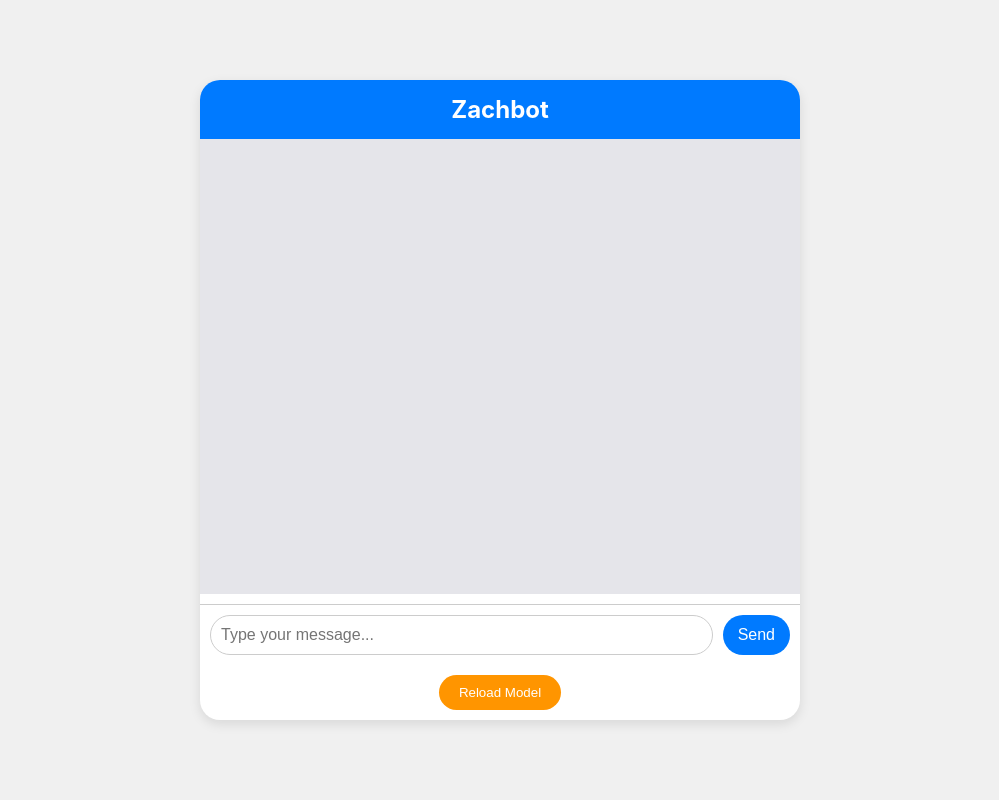
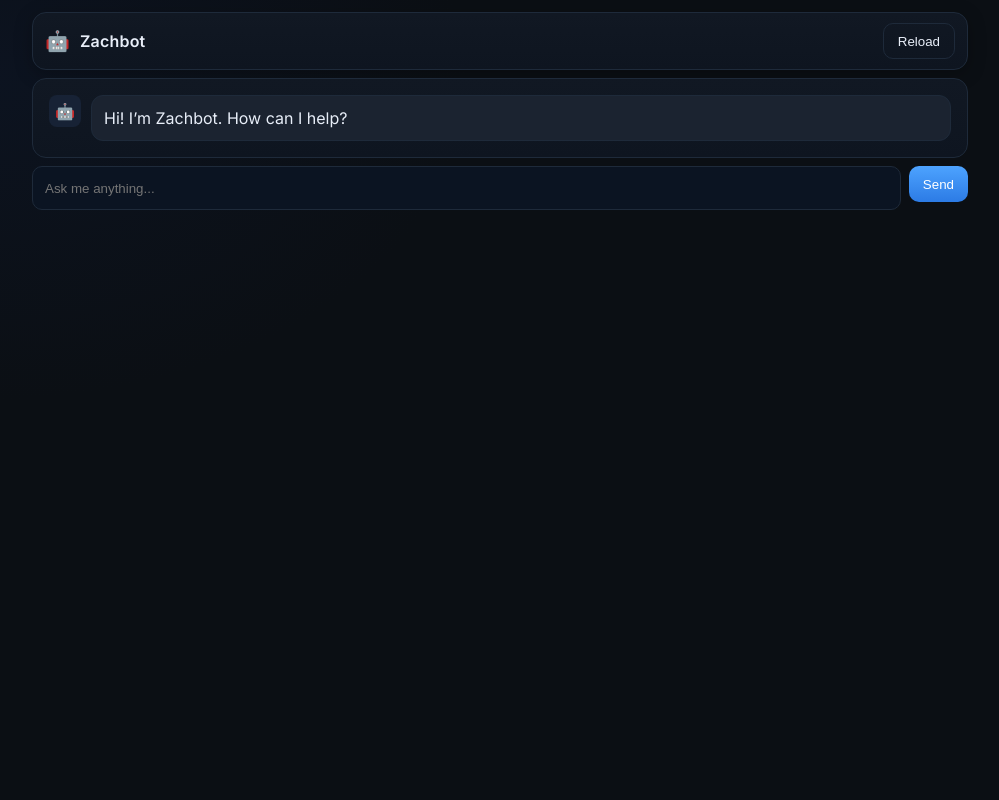
Before and after one commit to partofaplan/ai_sandbox, a Python web app: template go_webapp/templates/index.html in a window 1280 px wide. Shown: the whole page, without its empty margins (140-1139 px from the left). Run offline with Jinja, Linux system fonts and the light colour scheme; the template is opened without the code that fills it, so the values that code supplies are empty.

Commit message:
Updated zachbot go

```diff
--- a/go_webapp/static/css/style.css
+++ b/go_webapp/static/css/style.css
@@ -1,127 +1,172 @@
-/* Messages App Inspired Chat UI */
+/* Modern, sleek chat UI */
+:root {
+  --bg: #0b0f14;
+  --panel: #111823;
+  --panel-2: #0e1520;
+  --text: #e8eef8;
+  --muted: #9fb0c3;
+  --primary: #4da3ff;
+  --primary-strong: #2c7be5;
+  --bot: #1b2330;
+  --user: #1d3652;
+  --border: #1e2a3a;
+  --success: #22c55e;
+  --error: #ef4444;
+}
+
+* { box-sizing: border-box; }
+
+html, body { height: 100%; }
 
 body {
-    font-family: -apple-system, BlinkMacSystemFont, 'Segoe UI', Roboto, Helvetica, Arial, sans-serif;
-    background-color: #f0f0f0;
-    margin: 0;
-    padding: 0;
-    display: flex;
-    justify-content: center;
-    align-items: center;
-    height: 100vh;
+  margin: 0;
+  padding: 0;
+  font-family: 'Inter', -apple-system, system-ui, Segoe UI, Roboto, Helvetica, Arial, sans-serif;
+  color: var(--text);
+  background: radial-gradient(1200px 800px at 10% 10%, #0c1320, #0b0f14 40%),
+              radial-gradient(1000px 600px at 90% 0%, #0f1a2a, transparent 60%),
+              var(--bg);
 }
 
-.chat-container {
-    width: 90%;
-    max-width: 600px;
-    background: #ffffff;
-    border-radius: 20px;
-    box-shadow: 0 4px 12px rgba(0, 0, 0, 0.1);
-    display: flex;
-    flex-direction: column;
-    overflow: hidden;
-    height: 80vh;
+.app {
+  height: 100vh;
+  max-width: 960px;
+  margin: 0 auto;
+  display: grid;
+  grid-template-rows: auto auto 1fr auto;
+  gap: 8px;
+  padding: 12px;
 }
 
-.chat-header {
-    background: #007aff;
-    color: #fff;
-    padding: 15px;
-    text-align: center;
-    font-size: 1.5rem;
-    font-weight: bold;
+.app-header {
+  display: flex;
+  align-items: center;
+  justify-content: space-between;
+  background: linear-gradient(180deg, var(--panel), var(--panel-2));
+  border: 1px solid var(--border);
+  border-radius: 14px;
+  padding: 10px 12px;
+  box-shadow: 0 4px 18px rgba(0,0,0,0.25);
 }
 
-.chat-box {
-    flex: 1;
-    padding: 15px;
-    overflow-y: auto;
-    background-color: #e5e5ea;
-    display: flex;
-    flex-direction: column;
-    gap: 10px;
+.brand { display: flex; align-items: center; gap: 10px; }
+.logo { font-size: 20px; }
+.title { font-weight: 600; letter-spacing: 0.2px; }
+
+.header-actions { display: flex; gap: 8px; }
+
+.btn {
+  height: 36px;
+  padding: 0 14px;
+  border-radius: 10px;
+  border: 1px solid var(--border);
+  background: #162033;
+  color: var(--text);
+  cursor: pointer;
+}
+.btn:hover { background: #1a2740; }
+.btn:active { transform: translateY(1px); }
+.btn-primary { background: linear-gradient(180deg, var(--primary), var(--primary-strong)); border: none; color: #fff; }
+.btn-primary:hover { filter: brightness(1.05); }
+.btn-ghost { background: transparent; }
+
+.progress {
+  position: relative;
+  height: 4px;
+  border-radius: 999px;
+  background: #112033;
+  overflow: hidden;
+  border: 1px solid var(--border);
+}
+.progress.hidden { display: none; }
+.progress .indeterminate {
+  position: absolute;
+  width: 30%;
+  top: 0; bottom: 0;
+  background: linear-gradient(90deg, transparent, var(--primary), transparent);
+  animation: slide 1.2s infinite ease-in-out;
+}
+@keyframes slide {
+  0% { left: -30%; }
+  50% { left: 35%; }
+  100% { left: 100%; }
 }
 
-.message {
-    max-width: 70%;
-    padding: 10px 15px;
-    border-radius: 20px;
-    font-size: 1rem;
-    line-height: 1.4;
-    word-wrap: break-word;
-    display: inline-block;
+.chat {
+  background: linear-gradient(180deg, var(--panel), var(--panel-2));
+  border: 1px solid var(--border);
+  border-radius: 14px;
+  overflow: hidden;
+  display: grid;
+  grid-template-rows: 1fr;
+  min-height: 0;
 }
 
-.message.user {
-    align-self: flex-end;
-    background-color: #007aff;
-    color: white;
-    border-bottom-right-radius: 0;
+.chat-log {
+  padding: 16px;
+  overflow-y: auto;
+  display: flex;
+  flex-direction: column;
+  gap: 14px;
 }
 
-.message.bot {
-    align-self: flex-start;
-    background-color: #e5e5ea;
-    color: black;
-    border-bottom-left-radius: 0;
+.msg {
+  display: grid;
+  grid-template-columns: 32px 1fr;
+  gap: 10px;
+  align-items: flex-start;
 }
+.msg .avatar {
+  width: 32px; height: 32px; border-radius: 8px;
+  display: grid; place-items: center; font-size: 16px; background: #172235;
+}
+.msg.user .avatar { background: #12324f; }
 
-.message.error {
-    align-self: center;
-    background-color: #ff3b30;
-    color: white;
-    border-radius: 10px;
+.bubble {
+  max-width: 100%;
+  padding: 10px 12px;
+  border-radius: 12px;
+  line-height: 1.5;
+  background: var(--bot);
+  border: 1px solid var(--border);
+  white-space: pre-wrap; word-wrap: break-word;
 }
+.msg.user .bubble { background: var(--user); }
 
-.chat-input {
-    display: flex;
-    padding: 10px;
-    background-color: #ffffff;
-    border-top: 1px solid #ccc;
+.meta { font-size: 12px; color: var(--muted); margin-top: 4px; }
+
+.composer {
+  display: grid;
+  grid-template-rows: auto auto;
+  gap: 8px;
 }
+.composer-form {
+  display: grid;
+  grid-template-columns: 1fr auto;
+  gap: 8px;
+}
+.input {
+  height: 44px;
+  padding: 0 12px;
+  border-radius: 10px;
+  border: 1px solid var(--border);
+  background: #0b1422;
+  color: var(--text);
+}
+.input:focus { outline: 2px solid #1e3a5f; }
 
-.chat-input input[type="text"] {
-    flex: 1;
-    padding: 10px;
-    border-radius: 20px;
-    border: 1px solid #ccc;
-    outline: none;
-    font-size: 1rem;
+.status { color: var(--muted); font-size: 12px; text-align: right; padding: 0 4px; }
+
+.thinking {
+  display: inline-flex; align-items: center; gap: 8px; color: var(--muted);
 }
+.dots {
+  display: inline-block; width: 24px; text-align: left;
+}
+.dots:after {
+  content: '...';
+  animation: dots 1.2s steps(4, end) infinite;
+}
+@keyframes dots { 0%, 20% { content: ''; } 40% { content: '.'; } 60% { content: '..'; } 80%, 100% { content: '...'; } }
 
-.chat-input button {
-    margin-left: 10px;
-    padding: 10px 15px;
-    background: #007aff;
-    color: white;
-    border: none;
-    border-radius: 20px;
-    font-size: 1rem;
-    cursor: pointer;
-    transition: background 0.3s;
-}
-
-.chat-input button:hover {
-    background: #0056b3;
-}
-
-.reload-button-container {
-    text-align: center;
-    padding: 10px;
-}
-
-.reload-button {
-    background: #ff9500;
-    color: white;
-    padding: 10px 20px;
-    border-radius: 20px;
-    border: none;
-    cursor: pointer;
-}
-
-.status-indicator {
-    text-align: center;
-    font-size: 0.8rem;
-    color: #888;
-    padding: 5px;
-}
+.error { color: #ffd1d1; background: #3a1111; border-color: #5a1a1a; }
--- a/go_webapp/templates/index.html
+++ b/go_webapp/templates/index.html
@@ -1,41 +1,51 @@
 <!DOCTYPE html>
 <html lang="en">
 <head>
-    <link rel="stylesheet" href="/static/css/style.css">
-    <meta charset="UTF-8">
-    <meta name="viewport" content="width=device-width, initial-scale=1.0">
+    <meta charset="UTF-8" />
+    <meta name="viewport" content="width=device-width, initial-scale=1" />
     <title>Zachbot</title>
+    <link rel="stylesheet" href="/static/css/style.css" />
+    <link rel="preconnect" href="https://fonts.googleapis.com">
+    <link rel="preconnect" href="https://fonts.gstatic.com" crossorigin>
+    <link href="https://fonts.googleapis.com/css2?family=Inter:wght@400;500;600&display=swap" rel="stylesheet">
 </head>
 <body>
-    <div class="chat-container">
-        <div class="chat-header">Zachbot</div>
-        <div id="chat-box" class="chat-box"></div>
-        <div class="status-indicator" id="status-indicator"></div>
-        <div class="chat-input">
-            <input type="text" id="user-input" placeholder="Type your message..." />
-            <button id="send-btn">Send</button>
+    <div class="app">
+        <header class="app-header">
+            <div class="brand">
+                <div class="logo">🤖</div>
+                <div class="title">Zachbot</div>
+            </div>
+            <div class="header-actions">
+                <button id="reload-btn" class="btn btn-ghost" title="Reload model">Reload</button>
+            </div>
+        </header>
+
+        <div id="progress" class="progress hidden">
+            <div class="indeterminate"></div>
         </div>
-        <div class="reload-button-container">
-            <button id="reload-btn" class="reload-button">Reload Model</button>
-        </div>
+
+        <main id="chat" class="chat">
+            <div id="chat-log" class="chat-log"></div>
+        </main>
+
+        <footer class="composer">
+            <form id="composer-form" class="composer-form" autocomplete="off">
+                <input id="user-input" class="input" type="text" placeholder="Ask me anything..." />
+                <button id="send-btn" class="btn btn-primary" type="submit">Send</button>
+            </form>
+            <div id="status-indicator" class="status"></div>
+        </footer>
     </div>
 
+    <script src="/static/js/app.js"></script>
+    <noscript>Your browser must support JavaScript to use Zachbot.</noscript>
+
+    <!-- Initial assistant message -->
     <script>
-        const API_BASE_URL = window.location.pathname.replace(/\/$/, '');
-        const chatBox = document.getElementById('chat-box');
-        const userInput = document.getElementById('user-input');
-        const sendBtn = document.getElementById('send-btn');
-        const reloadBtn = document.getElementById('reload-btn');
-        const statusIndicator = document.getElementById('status-indicator');
-
-        function addMessage(author, text, isBot = false, isError = false) {
-            const message = document.createElement('div');
-            message.classList.add('message');
-            message.classList.add(isError ? 'error' : isBot ? 'bot' : 'user');
-            message.textContent = text;
-            chatBox.appendChild(message);
-            chatBox.scrollTop = chatBox.scrollHeight;
-        }
+        window.addEventListener('DOMContentLoaded', () => {
+            window.ChatUI?.addAssistantMessage("Hi! I’m Zachbot. How can I help?");
+        });
     </script>
 </body>
 </html>
--- a/k8s/helm/zachbot/values.yaml
+++ b/k8s/helm/zachbot/values.yaml
@@ -2,7 +2,7 @@ zachbot:
   replicaCount: 1
   image:
     repository: partofaplan/zachbot-go
-    tag: v0.21
+    tag: v0.22
     pullPolicy: IfNotPresent
   service:
     type: ClusterIP
```
Also changed, not shown: go_webapp/static/js/app.js (added, +184 -0 lines), 3 other files.
